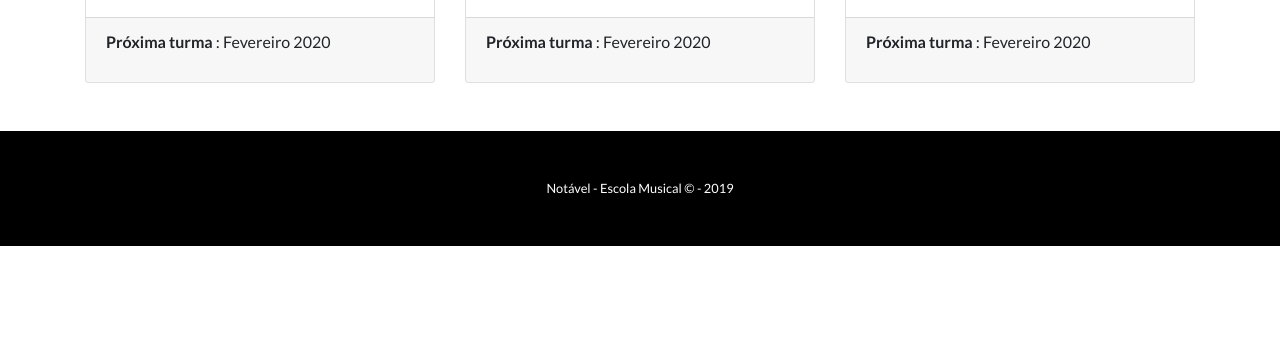
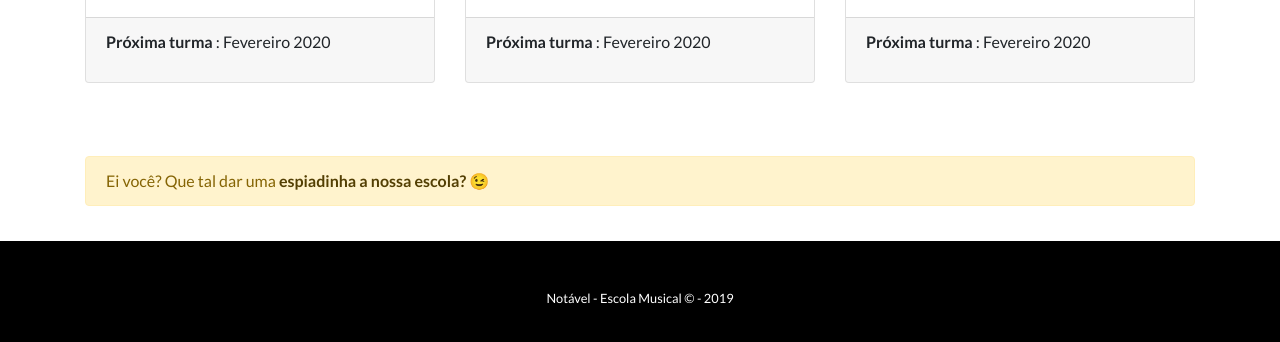
Before and after one commit to joctaTorres/notavel, a plain HTML site: page cursos.html in a window 1280 px wide. Shown: the part 913-1255 px from the top of the page. Before the commit the page ends 1159 px from the top, so only its background shows below. Drawn offline with Linux system fonts and the light colour scheme.

Commit message:
minors on cursos page

```diff
--- a/cursos.html
+++ b/cursos.html
@@ -113,6 +113,10 @@
     </div>
     <!-- /.row -->
 
+    <div id="alerta-cursos" class="alert alert-warning" role="alert">
+     Ei você? Que tal dar uma <a href="cursos.html" class="alert-link">espiadinha a nossa escola?</a>  😉
+    </div>
+
   </div>
   <!-- /.container -->
 
```
